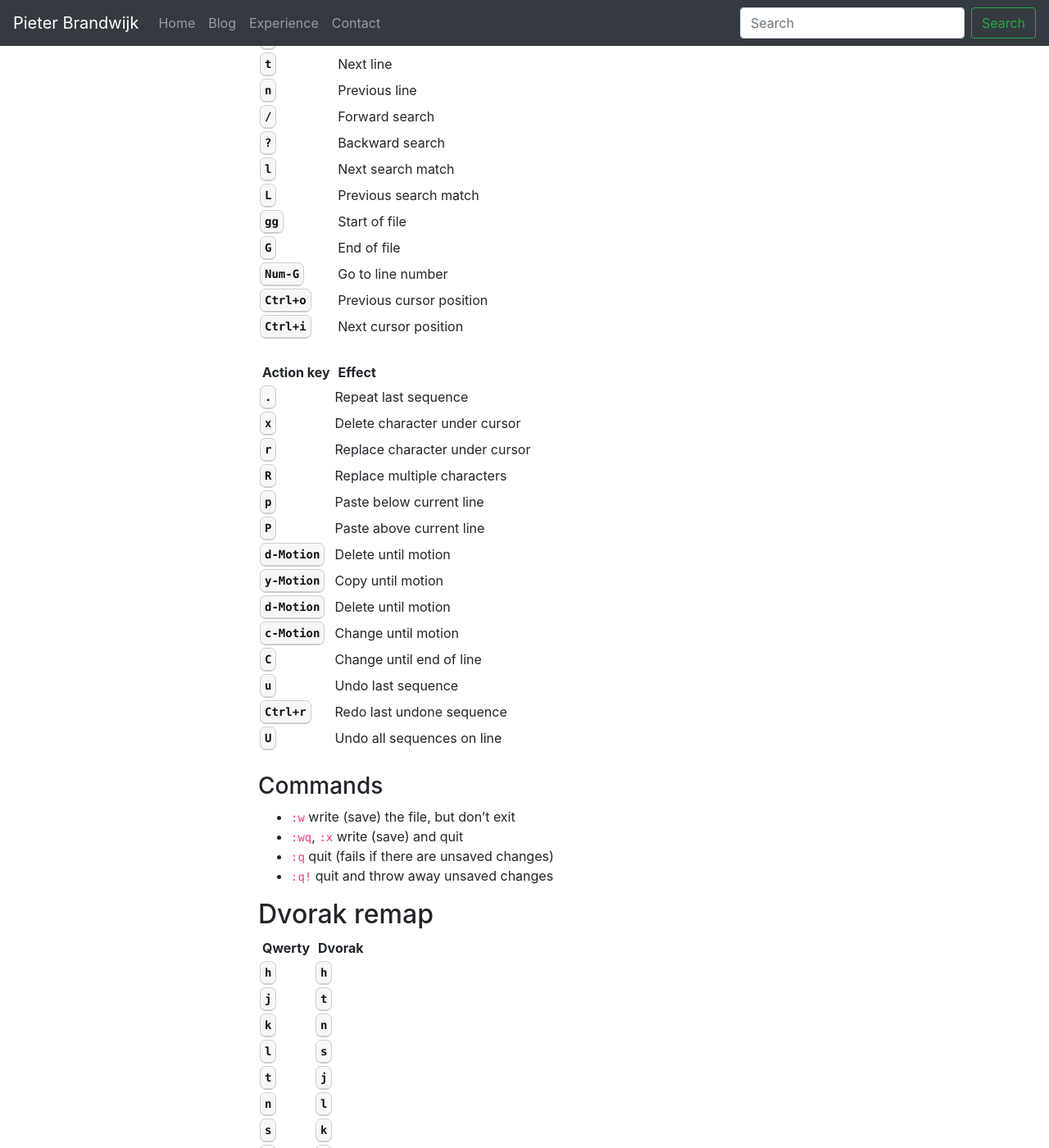
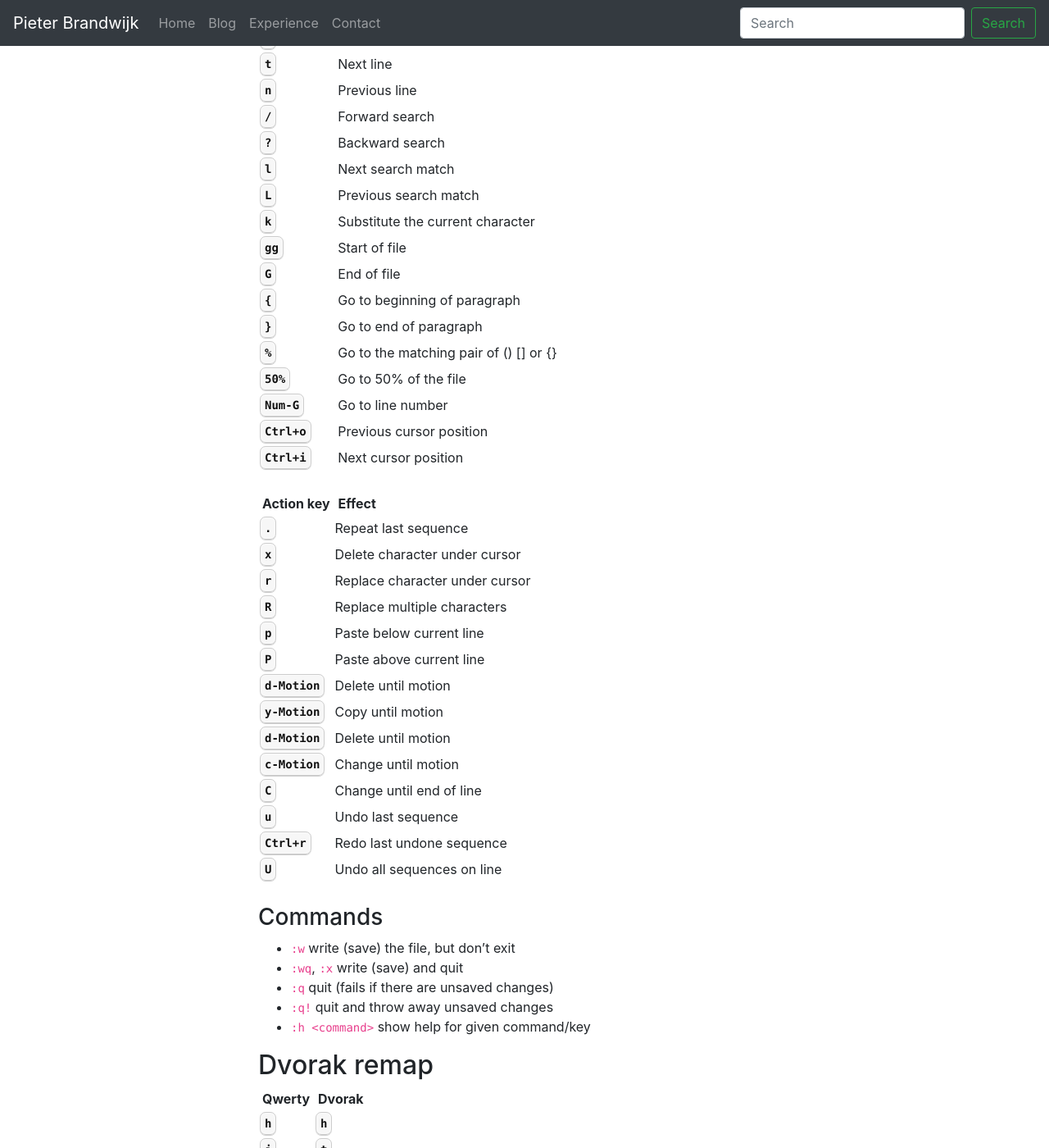
Before and after one commit to pbrandwijk/pbrandwijk.github.io, a Jekyll site: the page built from _posts/2021-10-19-cheat-sheet-vim-for-dvorak.md, in a window 1280 px wide and 1400 px high, scrolled down 509 px. Shown: the whole window at 82% size. Built offline with Jekyll 4.4.1, drawn with Linux system fonts in a browser that asks for light colours; nearby versions of some CDN libraries; comment, search, counter and statistics services are not loaded.

Commit message:
Add commands

```diff
--- a/_posts/2021-10-19-cheat-sheet-vim-for-dvorak.md
+++ b/_posts/2021-10-19-cheat-sheet-vim-for-dvorak.md
@@ -27,8 +27,13 @@ tags:
 | <kbd><strong>?</strong></kbd> | Backward search |
 | <kbd><strong>l</strong></kbd> | Next search match |
 | <kbd><strong>L</strong></kbd> | Previous search match |
+| <kbd><strong>k</strong></kbd> | Substitute the current character |
 | <kbd><strong>gg</strong></kbd> | Start of file |
 | <kbd><strong>G</strong></kbd> | End of file |
+| <kbd><strong>{</strong></kbd> | Go to beginning of paragraph |
+| <kbd><strong>}</strong></kbd> | Go to end of paragraph |
+| <kbd><strong>%</strong></kbd> | Go to the matching pair of () [] or {} |
+| <kbd><strong>50%</strong></kbd> | Go to 50% of the file |
 | <kbd><strong>Num-G</strong></kbd> | Go to line number |
 | <kbd><strong>Ctrl+o</strong></kbd> | Previous cursor position |
 | <kbd><strong>Ctrl+i</strong></kbd> | Next cursor position |
@@ -57,6 +62,7 @@ tags:
 * `:wq`, `:x` write (save) and quit
 * `:q` quit (fails if there are unsaved changes)
 * `:q!` quit and throw away unsaved changes
+* `:h <command>` show help for given command/key
 
 ## Dvorak remap
 
```
